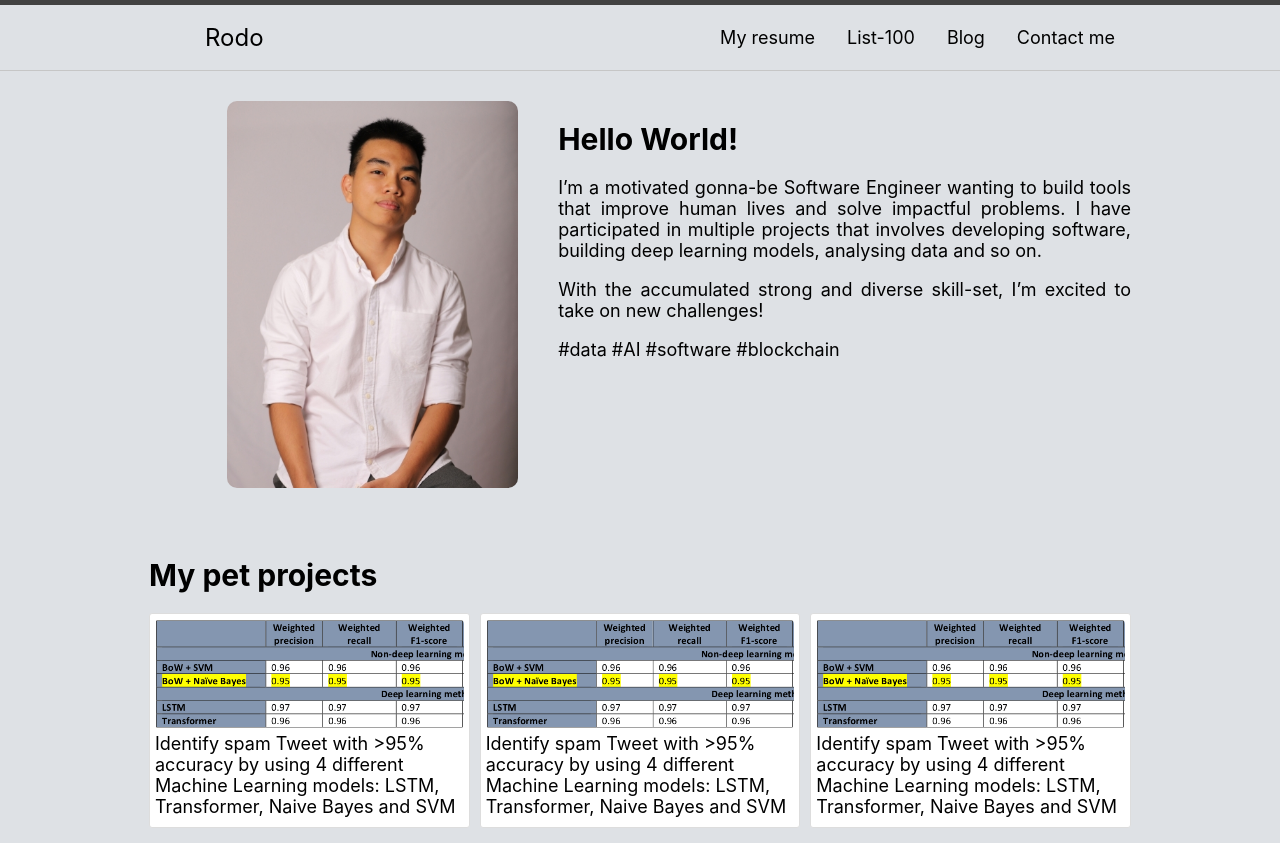
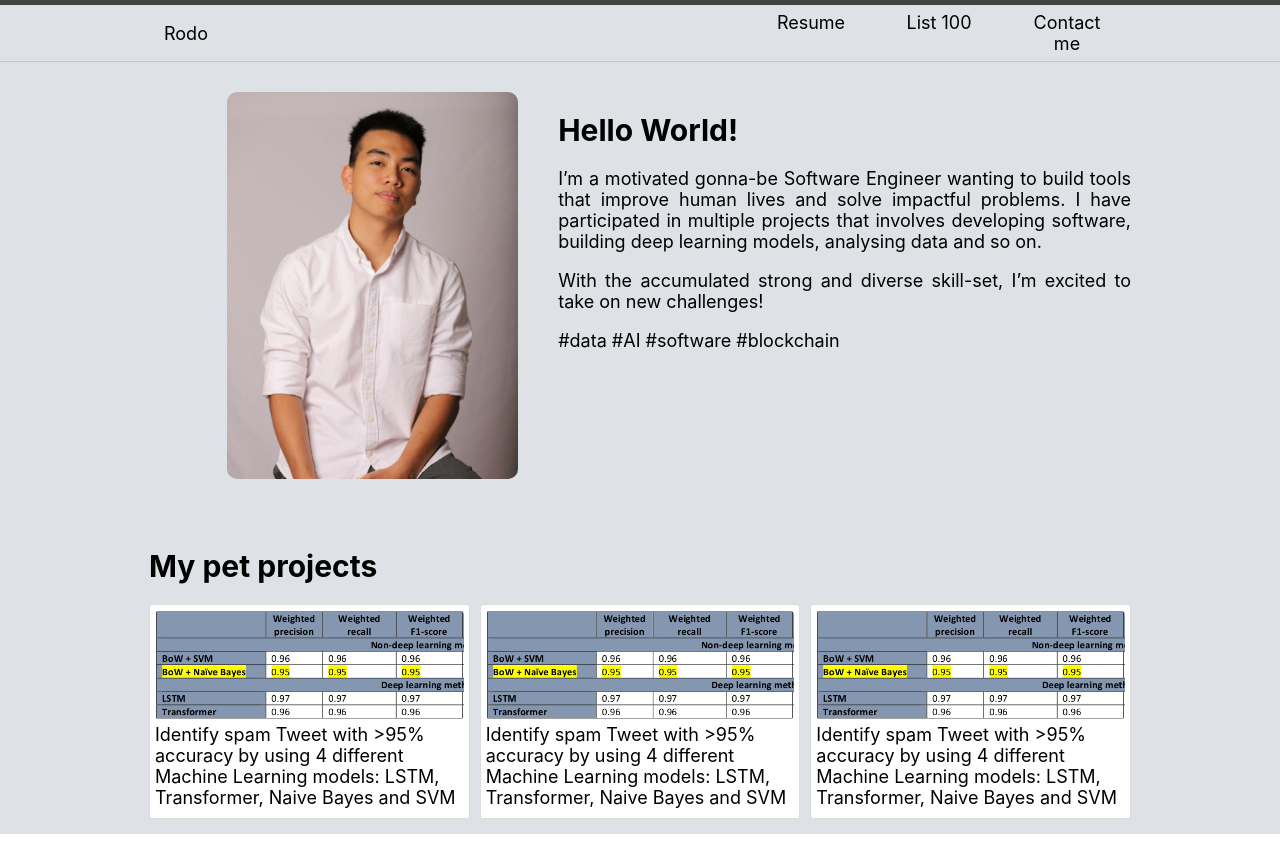
Before and after one commit to rodonguyen/my_website, a React (Create React App) app: page / in a window 1280 px wide. Built offline with nearby package versions, Linux system fonts and the light colour scheme.

Commit message:
Lay out tabs

```diff
--- a/src/components/NavBar.js
+++ b/src/components/NavBar.js
@@ -1,10 +1,34 @@
 import { Navbar, Nav, NavItem } from "reactstrap";
 import { Link } from "react-router-dom";
 
-const NavBar = () => (
+
+
+const NavBar = () => {
+
+  return (
   <div className="navbar-container">
     <div className="standard-width">
-    <Navbar>
+      <div class="navbar">
+        <nav className="navbar">
+          <a href="/" className="navbar-item brand text-align-left">
+            Rodo
+          </a>
+          <ul>
+            <li>
+              <a href="/resume" className="navbar-item">Resume</a>
+            </li>
+            <li>
+              <a href="/list-100" className="navbar-item">List 100</a>
+            </li>
+            <li>
+              <a href="/contact" className="navbar-item">Contact me</a>
+            </li>
+          </ul>
+        </nav>
+      </div>
+
+
+      {/* <Navbar>
       <Nav>
         <NavItem>
           <Link to="/" className="nav-link brand">
@@ -19,11 +43,11 @@ const NavBar = () => (
             My resume
           </Link>
         </NavItem>
-        {/* <NavItem>
+        <NavItem>
           <Link to="/projects" className="nav-link">
             My projects
           </Link>
-        </NavItem> */}
+        </NavItem>
         <NavItem>
           <Link to="/list-100" className="nav-link">
             List-100
@@ -45,9 +69,9 @@ const NavBar = () => (
           </Link>
         </NavItem>
       </Nav>
-    </Navbar>
+    </Navbar> */}
     </div>
   </div>
-);
+)};
 
 export default NavBar;
--- a/src/stylesheets/App.css
+++ b/src/stylesheets/App.css
@@ -78,9 +78,49 @@ p {
 /**************************************************************************
   NAV BAR
 */
+/* NEW */
+
+.navbar {
+  position: relative;
+  display: flex;
+  align-items: center;
+  height: 40px;
+  width: 100%;
+  padding: 0.5rem 0rem;
+}
+
+a.navbar-item {
+  color: black;
+}
+a.navbar-item:visited {
+  color: black;
+}
+
+ul {
+  display: flex;
+  padding: 0;
+}
+li {
+  list-style-type: none;
+  margin: 0 1rem;
+  width: 6rem;
+}
+a.navbar-item {
+  text-decoration: none;
+  display: block;
+  width: 100%;
+}
+a.navbar-item.brand {
+  padding-left: 15px;
+}
+/* === */
+
+
 .navbar-container {
   border-top: 5px solid #424242;
   border-bottom: 1px solid #c6c6c6;
+  padding-left: 15px;
+  padding-right: 15px;
 }
 
 .standard-width {
```
Also changed, not shown: 1 other file (tests, documents, lock files or other folders).
